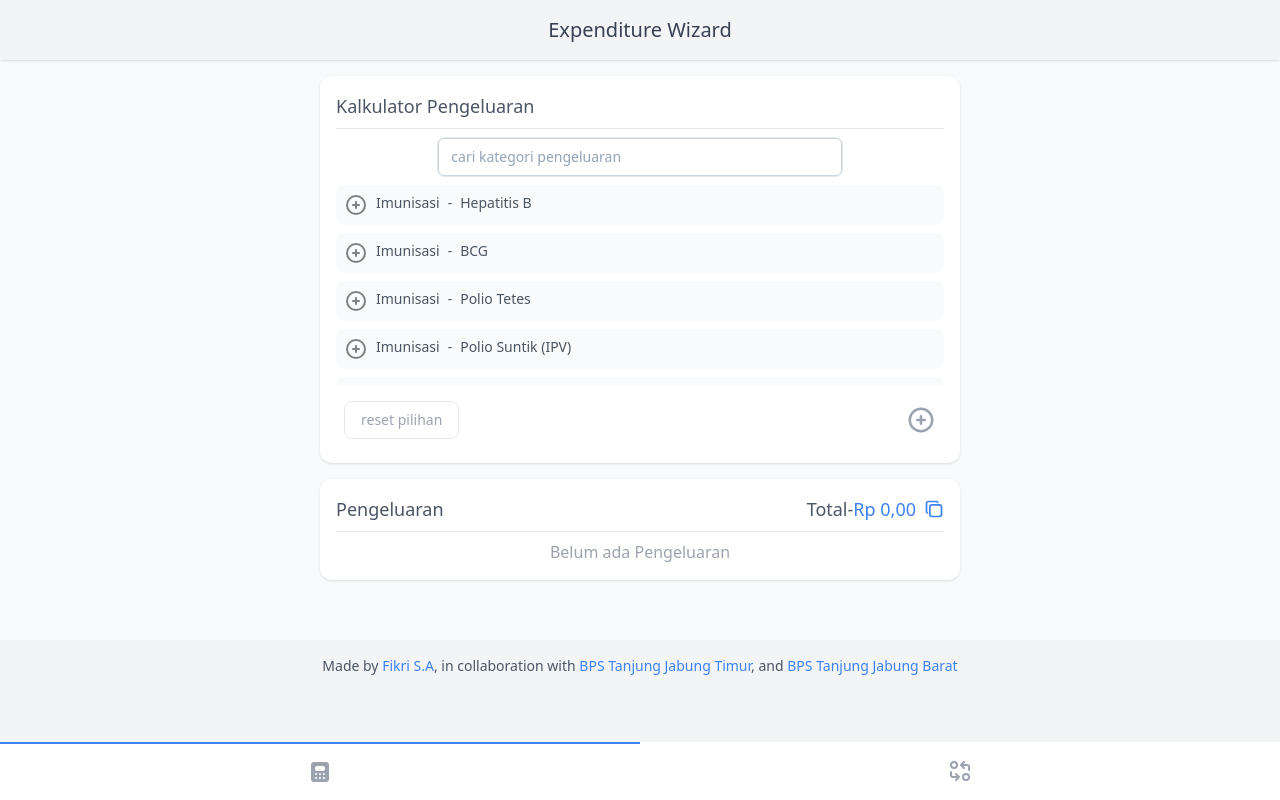
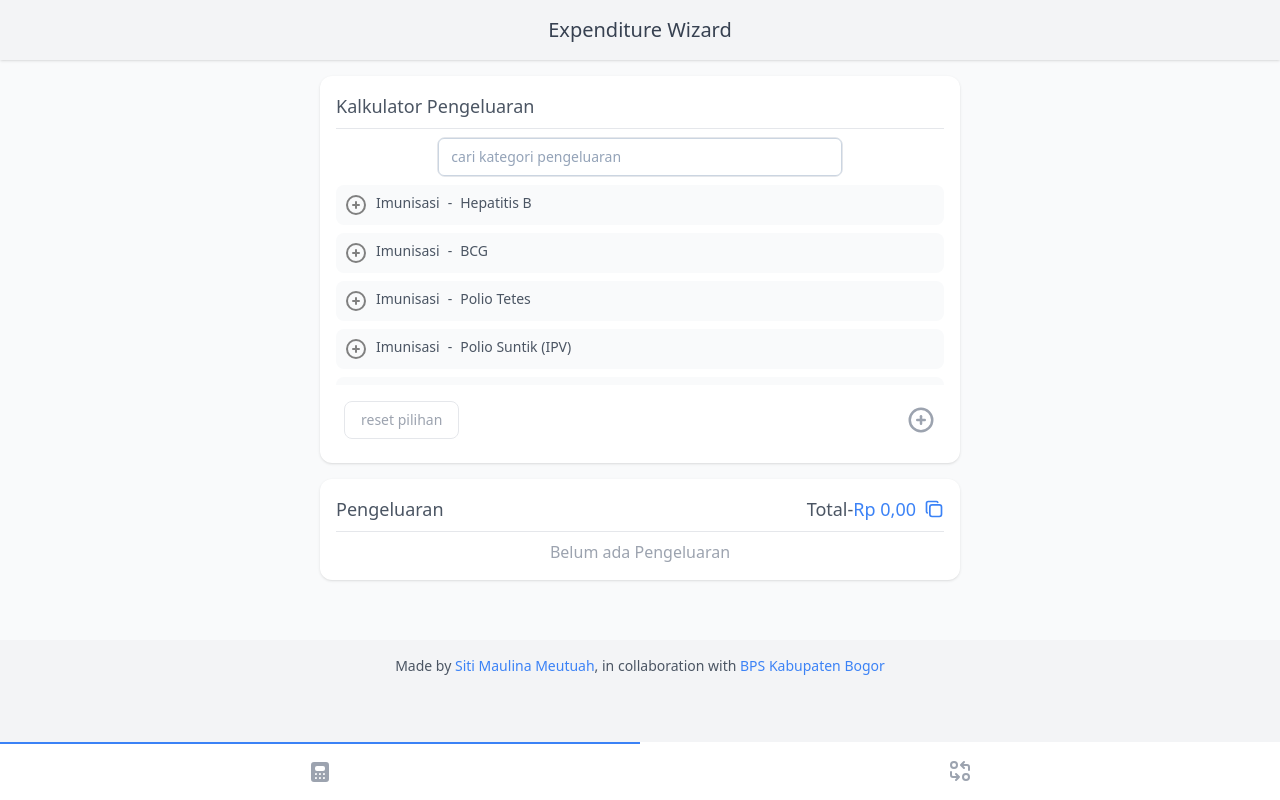
Before and after one commit to statistikkesra3201-pixel/susenas, a Next.js app: page / in a window 1280 px wide. Built offline with nearby package versions, Linux system fonts and the light colour scheme.

Commit message:
Update Layout.jsx

```diff
--- a/components/Layout.jsx
+++ b/components/Layout.jsx
@@ -55,16 +55,12 @@ const Layout = ({ children }) => {
       {children}
       <footer className="h-24 p-4 bg-gray-100 font-medium text-center m-auto text-xs md:text-sm text-gray-600 absolute bottom-0 inset-x-0 pb-36">
         Made by{" "}
-        <a href="https://github.com/fikrianggara" className="text-blue-500">
-          Fikri S.A
+        <a href="https://bogorkab.bps.go.id" className="text-blue-500">
+          Siti Maulina Meutuah
         </a>
         , in collaboration with{" "}
-        <a href="https://tanjabtimkab.bps.go.id/" className="text-blue-500">
-          BPS Tanjung Jabung Timur
-        </a>
-        , and{" "}
-        <a href="https://tanjabarkab.bps.go.id/" className="text-blue-500">
-          BPS Tanjung Jabung Barat
+        <a href="https://bogorkab.bps.go.id/" className="text-blue-500">
+          BPS Kabupaten Bogor
         </a>
       </footer>
     </main>
```
